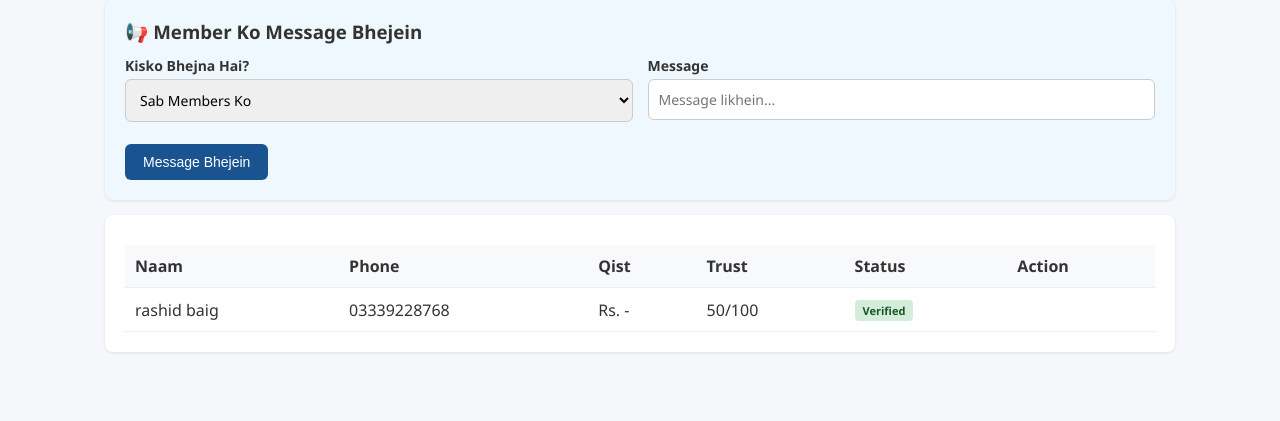
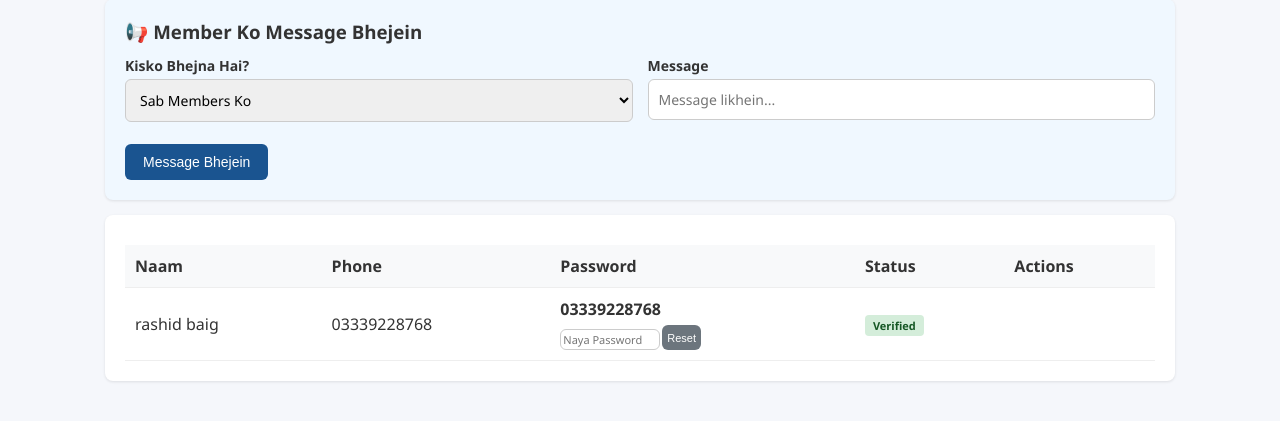
Before and after one commit to RASHIDBAIG/committee-manager, a Flask app: page /members in a window 1280 px wide. Shown: the part 117-538 px from the top of the page. Run offline with Flask 3, Linux system fonts and the light colour scheme; a user stored in the database is signed in; data comes from the database, SQL or seed files in the repository; both versions use the stored data as it was after the commit.

Commit message:
Fixed duplicates and added admin password view

```diff
--- a/templates/member_login.html
+++ b/templates/member_login.html
@@ -14,9 +14,9 @@ button:hover{background:#218838}.flash{color:red;font-size:14px;margin-bottom:10
 <div class="card">
     <h2>Meri Committee</h2><p style="font-size:14px;color:#666;margin-bottom:15px;">Apna hisab dekhne ke liye login karein</p>
     {% with messages = get_flashed_messages() %}{% if messages %}<div class="flash">{{ messages[0] }}</div>{% endif %}{% endwith %}
-    <form method="POST">
+    <form method="POST" autocomplete="off">
         <input type="text" name="phone" placeholder="Mobile Number (03XX...)" required>
-        <input type="password" name="password" placeholder="Password" required>
+        <input type="password" name="password" placeholder="Password" required autocomplete="new-password">
         <button type="submit">Login Karein</button>
     </form>
     <p style="margin-top:20px;font-size:13px;border-top:1px solid #eee;padding-top:15px;"><a href="/register" style="color:#28a745;text-decoration:none;font-weight:bold;">Naya Account Banayein</a></p>
--- a/templates/members.html
+++ b/templates/members.html
@@ -14,13 +14,13 @@
         <td>
             <strong>{{ m.name }}</strong> ({{ m.phone }})<br>
             <small style="color:#666;">Shobha: {{ m.profession or '-' }} | Income: {{ m.monthly_income or '-' }}</small><br>
-            <small style="color:#666;">Ref: {{ m.referred_by or '-' }}</small>
+            <small style="color:#666;">Password: {{ m.plain_password or 'Phone Number' }}</small>
         </td>
         <td>Rs. {{ m.preferred_amount }}</td>
         <td>
-            {% if m.selfie %}<a href="/static/uploads/{{ m.selfie }}" target="_blank" class="btn btn-success" style="padding:3px 8px;font-size:11px;margin-bottom:2px;">Selfie</a>{% endif %}
-            {% if m.cnic_front %}<a href="/static/uploads/{{ m.cnic_front }}" target="_blank" class="btn btn-secondary" style="padding:3px 8px;font-size:11px;margin-bottom:2px;">CNIC Front</a>{% endif %}
-            {% if m.cnic_back %}<a href="/static/uploads/{{ m.cnic_back }}" target="_blank" class="btn btn-secondary" style="padding:3px 8px;font-size:11px;margin-bottom:2px;">CNIC Back</a>{% endif %}
+            {% if m.selfie %}<a href="{{ url_for('view_image', filename=m.selfie) }}" target="_blank" class="btn btn-success" style="padding:3px 8px;font-size:11px;margin-bottom:2px;">Selfie</a>{% endif %}
+            {% if m.cnic_front %}<a href="{{ url_for('view_image', filename=m.cnic_front) }}" target="_blank" class="btn btn-secondary" style="padding:3px 8px;font-size:11px;margin-bottom:2px;">CNIC Front</a>{% endif %}
+            {% if m.cnic_back %}<a href="{{ url_for('view_image', filename=m.cnic_back) }}" target="_blank" class="btn btn-secondary" style="padding:3px 8px;font-size:11px;margin-bottom:2px;">CNIC Back</a>{% endif %}
         </td>
         <td>
             <a href="{{ url_for('approve_member', mid=m.id) }}" class="btn btn-success" style="padding:5px 10px;font-size:12px;margin-bottom:2px;">Approve</a><br>
@@ -55,13 +55,22 @@
 
 <div class="card">
 {% if members %}
-<table><thead><tr><th>Naam</th><th>Phone</th><th>Qist</th><th>Trust</th><th>Status</th><th>Action</th></tr></thead>
+<table><thead><tr><th>Naam</th><th>Phone</th><th>Password</th><th>Status</th><th>Actions</th></tr></thead>
 <tbody>{% for m in members %}
 <tr>
-<td>{{ m.name }}</td><td>{{ m.phone }}</td><td>Rs. {{ m.preferred_amount or '-' }}</td>
-<td>{{ m.trust_score }}/100</td>
+<td>{{ m.name }}</td>
+<td>{{ m.phone }}</td>
+<td>
+    <strong>{{ m.plain_password or m.phone }}</strong><br>
+    <form method="POST" action="{{ url_for('admin_reset_password', mid=m.id) }}" style="display:flex; margin-top:5px;">
+        <input type="text" name="new_password" placeholder="Naya Password" required style="width:100px; padding:2px; font-size:11px;">
+        <button type="submit" class="btn btn-secondary" style="padding:2px 5px; font-size:11px; margin-left:2px;">Reset</button>
+    </form>
+</td>
 <td>{% if m.verified %}<span class="badge badge-verified">Verified</span>{% else %}<span class="badge badge-pending">Pending</span>{% endif %}</td>
-<td>{% if not m.verified %}<a href="{{ url_for('verify_member', mid=m.id) }}" class="btn btn-success" style="padding:5px 10px;font-size:12px;">Verify</a>{% endif %}</td>
+<td>
+    {% if not m.verified %}<a href="{{ url_for('verify_member', mid=m.id) }}" class="btn btn-success" style="padding:5px 10px;font-size:12px;">Verify</a>{% endif %}
+</td>
 </tr>{% endfor %}
 </tbody></table>
 {% else %}<p style="padding:20px;text-align:center;color:#888;">Koi member nahi.</p>{% endif %}
```
Also changed, not shown: templates/change_password.html (added, +24 -0 lines), templates/member_dashboard.html (+20 -1 lines), committee.db.
